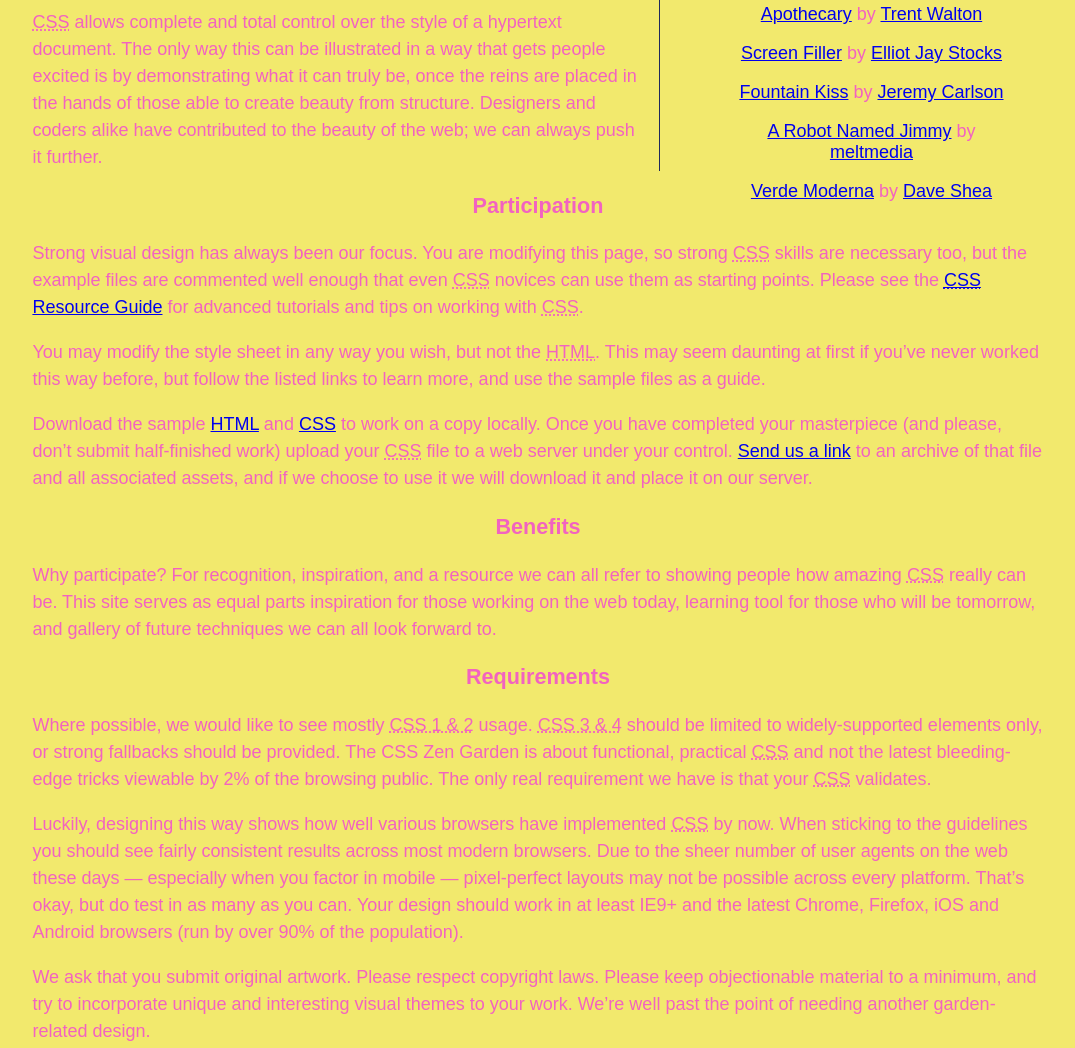
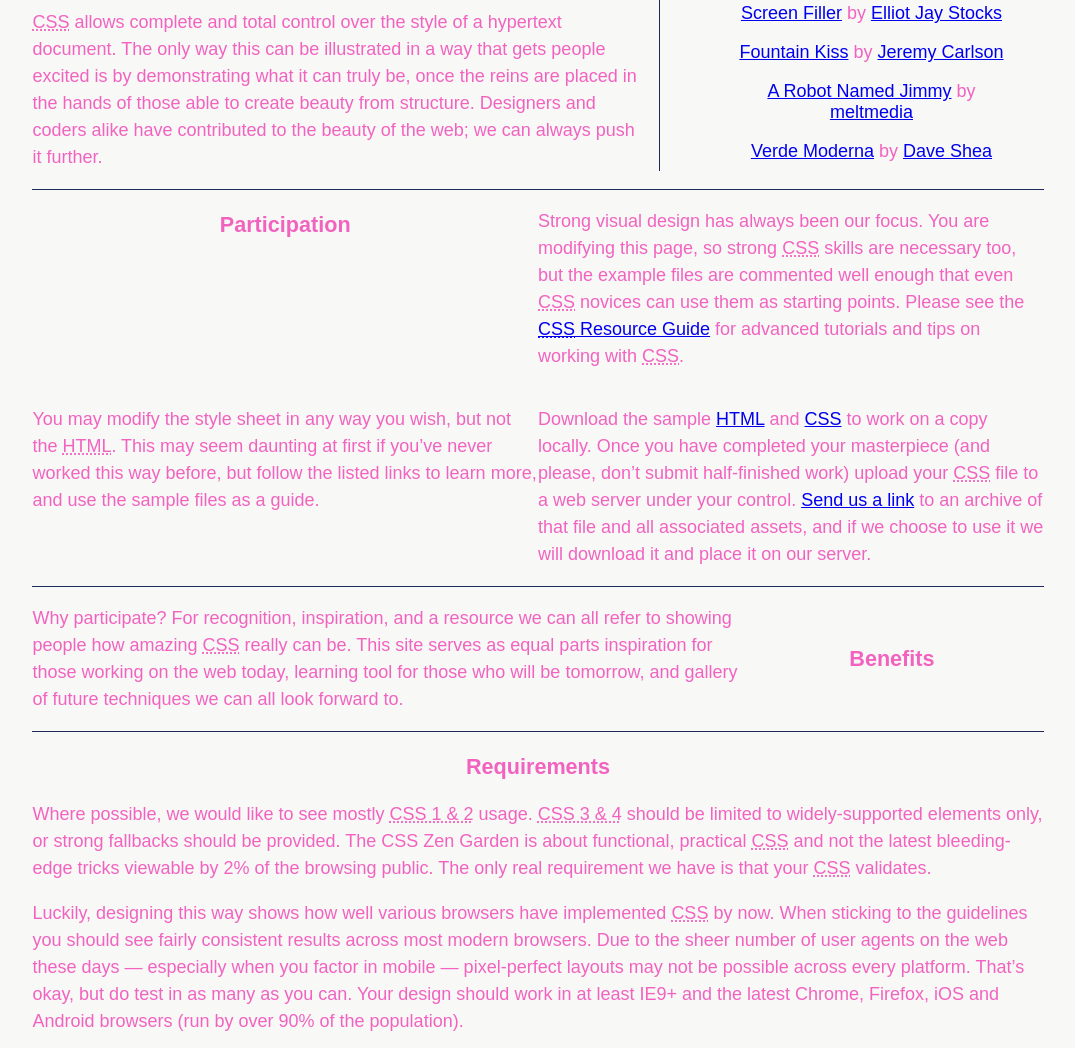
Before and after one commit to camila-oliv/desenvolve-introducao-web, a plain HTML site: page CSS Zen Garden/index.html.html in a window 1280 px wide. Shown: the part 771-1819 px from the top of the page, without its empty margins (102-1177 px from the left). Drawn offline with Linux system fonts and the light colour scheme.

Commit message:
Em construção

```diff
--- a/CSS Zen Garden/style.css
+++ b/CSS Zen Garden/style.css
@@ -17,14 +17,14 @@
 
 .design-selection {
     position: absolute;
-    top:560px ;
+    top:520px ;
     left: 62%;
     padding-left: 2%;
     padding-right: 2%;
 }
 
 html {
-    background: #F2E96D;
+    background: #f8f8f7;
     color:  #F263C0;
 
     font-size: 18px;
@@ -99,3 +99,39 @@ display: inline-block;
     margin-left: 1em;
     margin-right: 1em;
 }
+
+.supporting footer {
+    display: flex;
+    justify-content: space-evenly;
+}
+
+.benefits {
+    display: flex;
+    border-top: #1f295c solid 1px;
+    border-bottom:#1f295c solid 1px ;
+}
+
+.benefits p {
+    flex-basis: 70%;
+}
+
+.benefits h3 {
+    order: 2;
+    align-self: center;
+    flex-basis: 30%;
+}
+
+.participation {
+    display: flex;
+    flex-wrap: wrap;
+    border-top: #1f295c solid 1px;
+
+}
+
+.participation h3, .participation p {
+    flex-basis: 50%;
+}
+
+.participationh3 {
+    align-self: center;
+}
```
